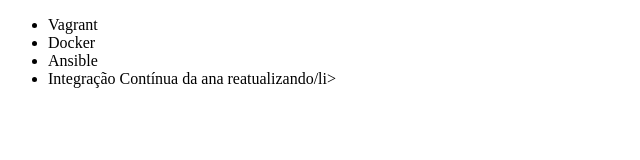
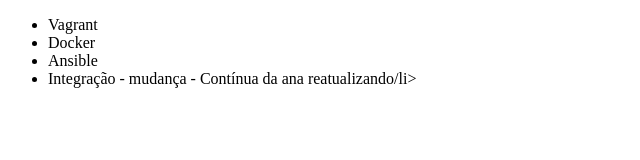
Before and after one commit to douglasmt/alura-git-doug, a plain HTML site: page index.html in a window 1280 px wide. Shown: the whole page, without its empty margins (0-640 px from the left). Drawn offline with Linux system fonts and the light colour scheme.

```diff
--- a/index.html
+++ b/index.html
@@ -9,7 +9,7 @@
         <li>Vagrant</li>
         <li>Docker</li>
         <li>Ansible</li>
-        <li>Integração Contínua da ana reatualizando/li>
+        <li>Integração - mudança - Contínua da ana reatualizando/li>
     </ul>
 </body>
 </html>
```
